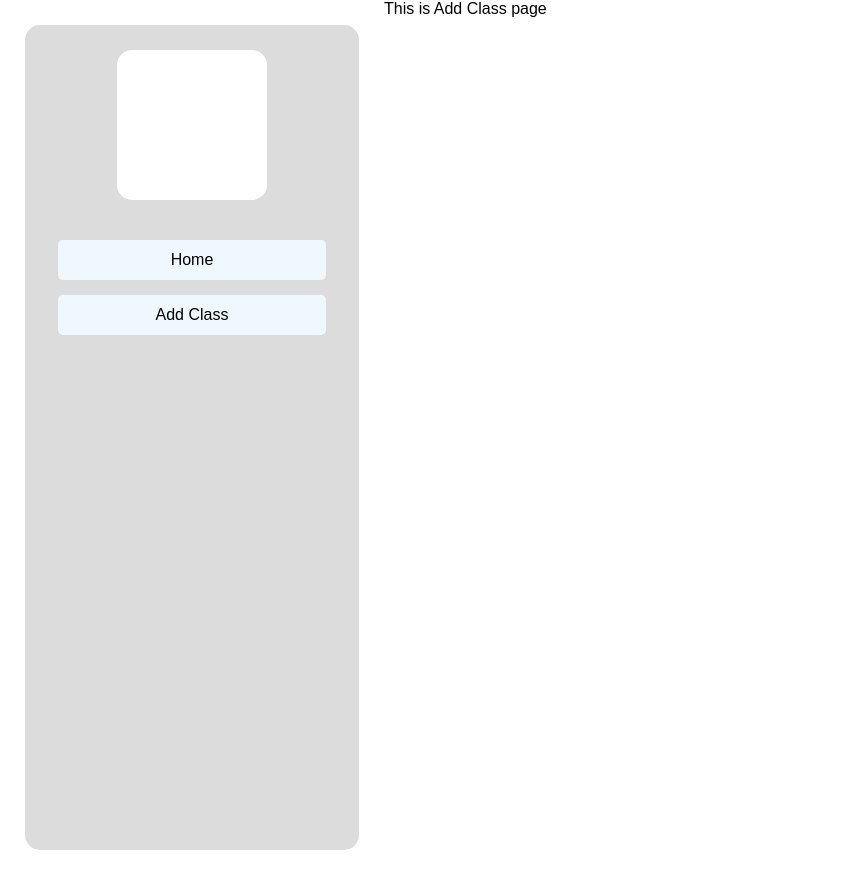
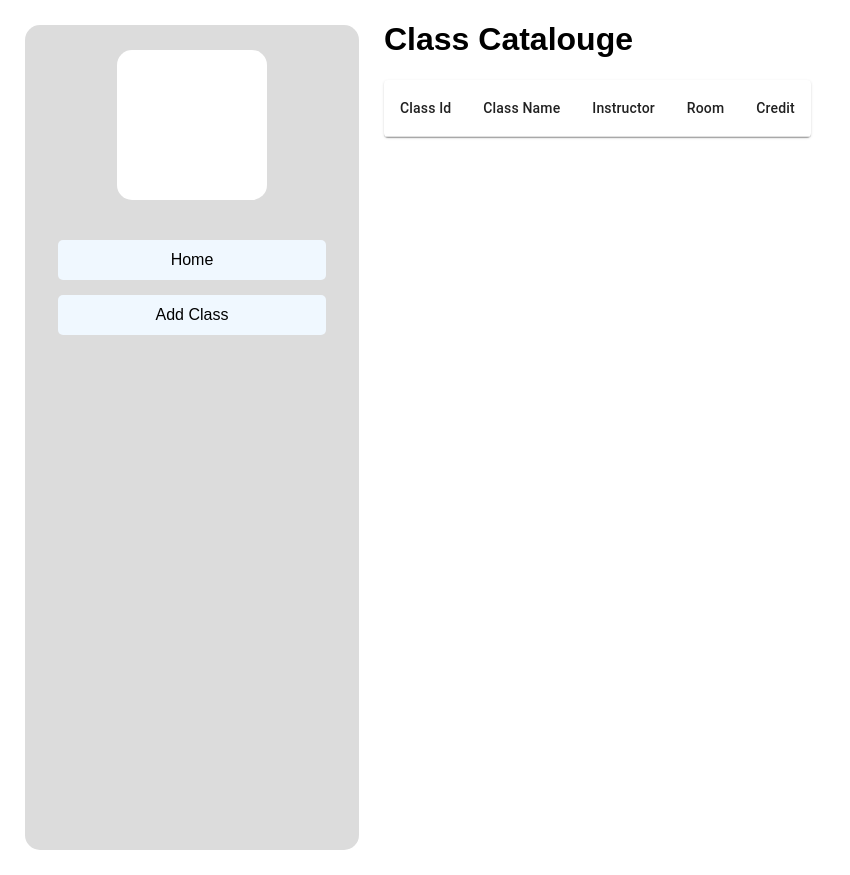
Before and after one commit to n2ai/coursesManagement, a React (Vite) app in the folder app-FE/: page /profile/1/addClass in a window 1280 px wide. Shown: the whole page, without its empty margins (0-850 px from the left). Built offline with nearby package versions, Linux system fonts and the light colour scheme; some icons are missing.

Commit message:
Add Table for course Catalouge

```diff
--- a/app-FE/src/pages/AddClassPage.tsx
+++ b/app-FE/src/pages/AddClassPage.tsx
@@ -1,7 +1,37 @@
+import {Paper, Table, TableHead, TableRow, TableContainer, TableCell} from "@mui/material"
 const AddClassPage:React.FC = ()=>{
+
+    const columns = [
+        {id:'Class Id',name:'Class Id'},
+        {id:'Class Name', name:'Class Name'},
+        {id:'Instructor', name:'Instructor'},
+        {id:'Room', name:'Room'},
+        {id:'Credit', name:'Credit'}
+    ]
+
     return(
         <div>
-            This is Add Class page
+            <h1>
+                Class Catalouge
+            </h1>
+
+            <Paper >
+                <TableContainer>
+                    <Table>
+                        <TableHead>
+                            <TableRow>
+                                {columns.map((item)=>{
+                                    return (
+                                    <TableCell id={item.id}>
+                                        {item.name}
+                                    </TableCell>
+                                    )
+                                })}
+                            </TableRow>
+                        </TableHead>
+                    </Table>
+                </TableContainer>
+            </Paper>
         </div>
     )
 };
```
